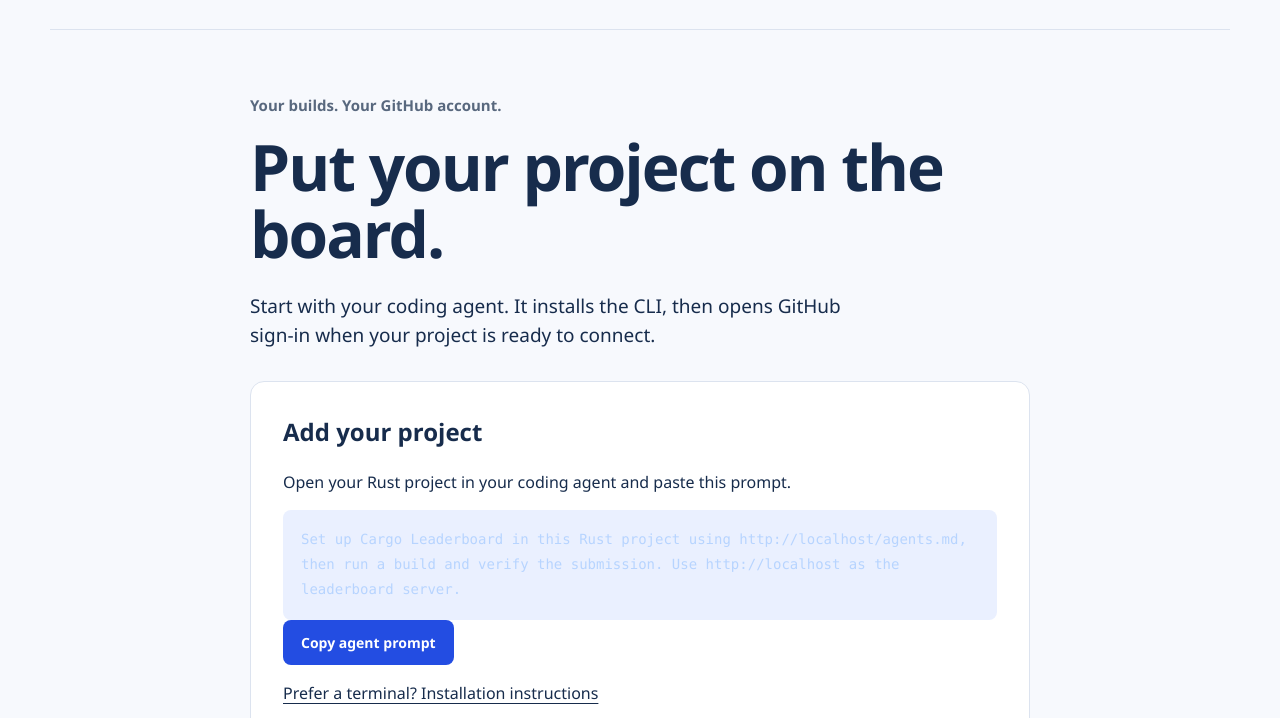
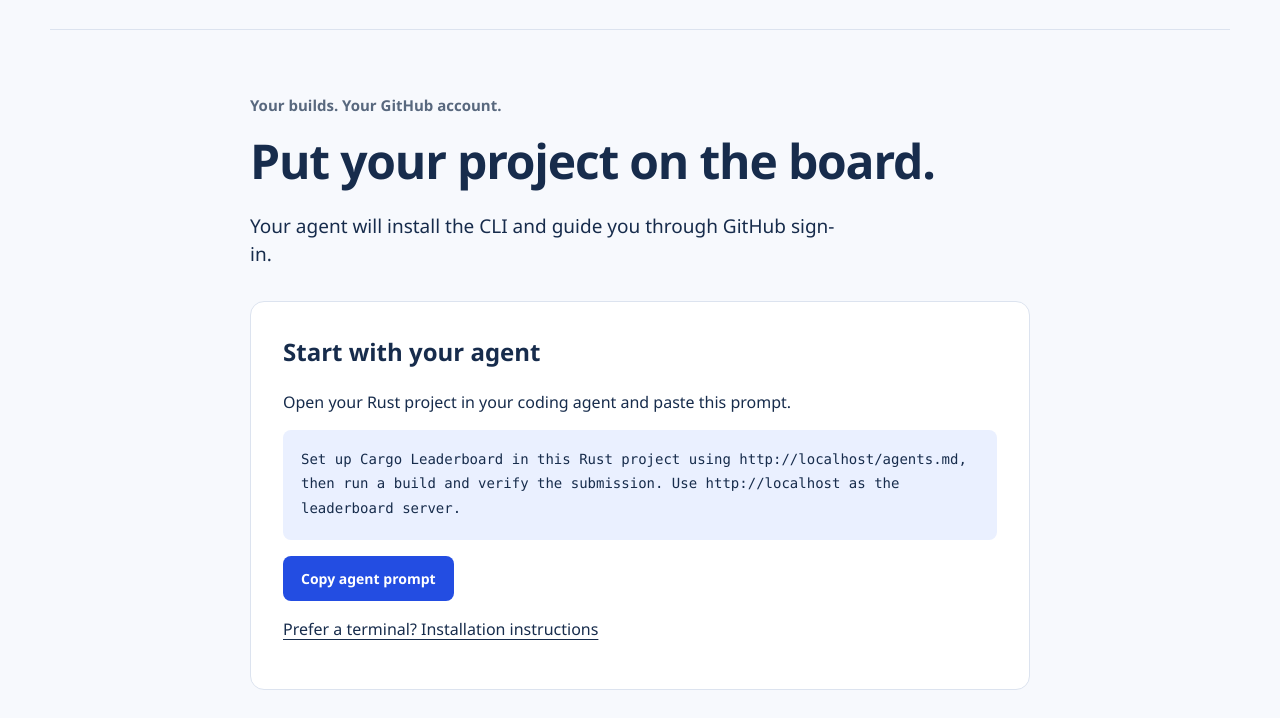
Before and after one commit to alexlwn123/cargo-leaderboard, a website: page public/account.html in a window 1280 px wide. Shown: the part 82-800 px from the top of the page. Drawn offline with Linux system fonts and the light colour scheme; no server answers.

Commit message:
Improve account page legibility and simplify onboarding copy

```diff
--- a/public/account.html
+++ b/public/account.html
@@ -14,16 +14,15 @@
   </header>
   <main class="wrap account-page">
     <p class="intro-label">Your builds. Your GitHub account.</p>
-    <h1 id="account-title">Put your project<br />on the board.</h1>
-    <p class="account-intro" id="account-intro">Start with your coding agent. It installs the CLI, then opens GitHub sign-in when your project is ready to connect.</p>
+    <h1 id="account-title">Put your project on the board.</h1>
+    <p class="account-intro" id="account-intro">Your agent will install the CLI and guide you through GitHub sign-in.</p>
     <section class="account-card" id="get-started" aria-labelledby="get-started-title">
-      <h2 id="get-started-title">Add your project</h2>
+      <h2 id="get-started-title">Start with your agent</h2>
       <p>Open your Rust project in your coding agent and paste this prompt.</p>
       <pre class="onboarding-prompt"><code id="agent-prompt">Set up Cargo Leaderboard in this Rust project using https://cargo-leaderboard.vercel.app/agents.md, then run a build and verify the submission.</code></pre>
       <button type="button" class="button" id="copy-prompt">Copy agent prompt</button>
       <p id="copy-status" role="status"></p>
       <p><a href="/#manual-setup">Prefer a terminal? Installation instructions</a></p>
-      <p class="account-note">Install → connect GitHub from the CLI → build. Your agent guides you through each step.</p>
     </section>
     <section class="account-card" id="account-card" hidden aria-label="GitHub account">
       <p id="account-status" role="status">Checking your login…</p>
@@ -35,7 +34,7 @@
         <p class="account-note">Your account, project label, measurements, platform and tool versions are public when you submit. Source code stays on your machine.</p>
         <form id="approve-form">
           <h2>Approve this connection</h2>
-          <p>Your CLI is waiting. Check that this code matches the one in your terminal.</p>
+          <p>Check that this code matches the one in your terminal.</p>
           <label for="device-code">Code shown in your terminal</label>
           <input id="device-code" name="code" readonly autocomplete="off" autocapitalize="characters" spellcheck="false" maxlength="11" placeholder="ABCDE-12345" required pattern="[A-Fa-f0-9]{5}-?[A-Fa-f0-9]{5}" />
           <p class="account-note">Only approve a code from a login you started yourself. Approval allows that CLI to submit measurements as you for 90 days.</p>
--- a/public/account.js
+++ b/public/account.js
@@ -20,14 +20,14 @@ function render() {
   $('#approve-form').hidden = !code || !user;
   $('#account-title').textContent = approved ? 'Connection approved.' : code ? 'Connect this CLI.' : user ? 'Your projects. Your account.' : 'Put your project on the board.';
   $('#account-intro').textContent = approved ? 'Return to your agent or terminal to continue with your first build.' : code ?
-    'Your CLI is ready. Sign in with GitHub, then approve the matching code to connect it to your account.' :
-    'Start with your coding agent. It installs the CLI, then opens GitHub sign-in when your project is ready to connect.';
-  $('#account-status').textContent = user ? `Signed in as @${user.github_login}` : 'Sign in to approve the CLI connection you started.';
+    'Sign in with GitHub to continue. You’ll review the connection before approving it.' :
+    'Your agent will install the CLI and guide you through GitHub sign-in.';
+  $('#account-status').textContent = user ? `Signed in as @${user.github_login}` : 'Your leaderboard identity';
   if (!code && user && !approved) {
     $('#account-intro').textContent = 'Manage your connected CLIs, or add another project with your agent.';
     $('#get-started').before($('#account-card'));
   }
-  if (code && user) $('#account-intro').textContent = 'Your CLI is ready. Approve the matching code to connect it to your GitHub account.';
+  if (code && user) $('#account-intro').textContent = 'Allow this CLI to submit measurements under your GitHub account.';
 }
 render();
 $('#copy-prompt').addEventListener('click', async () => {
--- a/public/styles.css
+++ b/public/styles.css
@@ -845,10 +845,10 @@ code {
 
 /* Account setup shares the board's typography and paper/card palette. */
 .account-page { max-width: 780px; padding-block: 64px 80px; }
-.account-page h1 { font-size: clamp(36px, 6vw, 64px); line-height: 1.06; letter-spacing: -2px; margin: 16px 0 24px; }
+.account-page h1 { font-size: clamp(36px, 5vw, 48px); font-weight: 700; line-height: 1.15; letter-spacing: -0.025em; margin: 16px 0 24px; }
 .account-intro { font-size: 19px; max-width: 600px; }
 .account-card { background: var(--white); border: 1px solid var(--line); border-radius: var(--radius); padding: 32px; margin: 32px 0; }
-.account-card h2 { font-size: 24px; margin-top: 28px; }
+.account-card h2 { font-size: 24px; font-weight: 650; margin-top: 28px; }
 .account-note { color: var(--muted); font-size: 14px; line-height: 1.7; }
 .account-card label { display: block; font-weight: 700; margin: 20px 0 8px; }
 .account-card input { display: block; width: min(100%, 320px); padding: 14px 16px; border: 1px solid var(--line); border-radius: 8px; font: 24px ui-monospace, monospace; color: var(--ink); letter-spacing: 2px; text-transform: uppercase; }
@@ -867,5 +867,5 @@ code {
   .site-header nav { flex-wrap: wrap; justify-content: flex-end; }
 }
 
-.onboarding-prompt { white-space: pre-wrap; overflow-wrap: anywhere; padding: 18px; background: var(--pale); border-radius: 8px; font-size: 14px; line-height: 1.7; }
+.onboarding-prompt { white-space: pre-wrap; overflow-wrap: anywhere; padding: 18px; margin-bottom: 16px; color: var(--ink); background: var(--pale); border-radius: 8px; font-size: 14px; line-height: 1.7; }
 #get-started h2 { margin-top: 0; }
```
